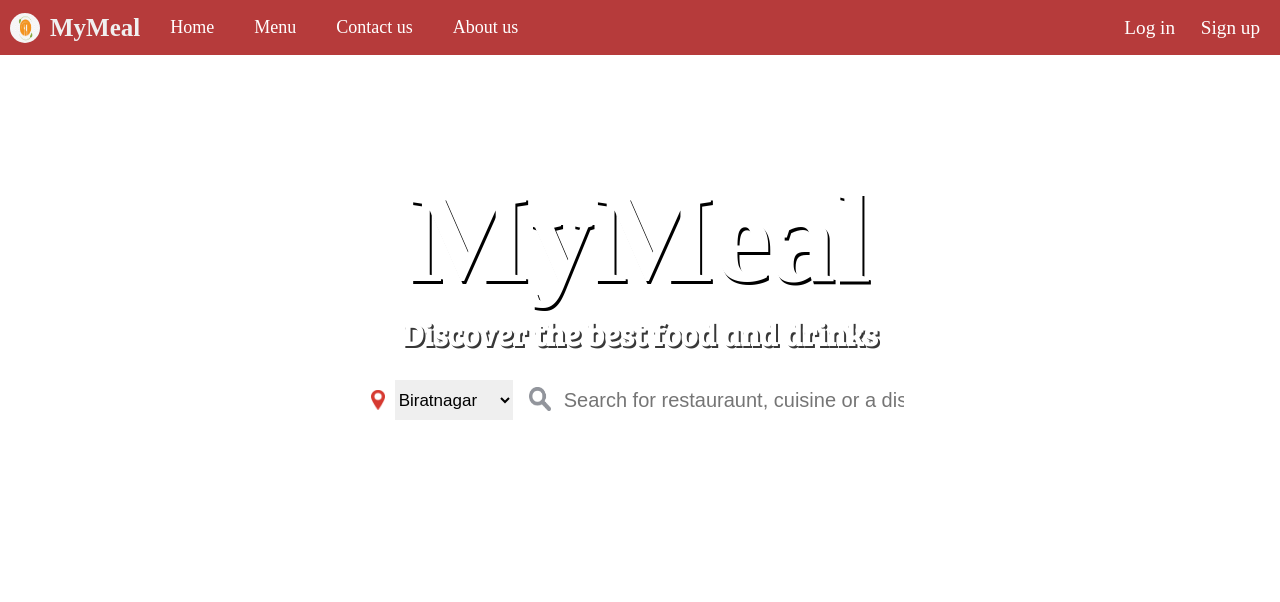
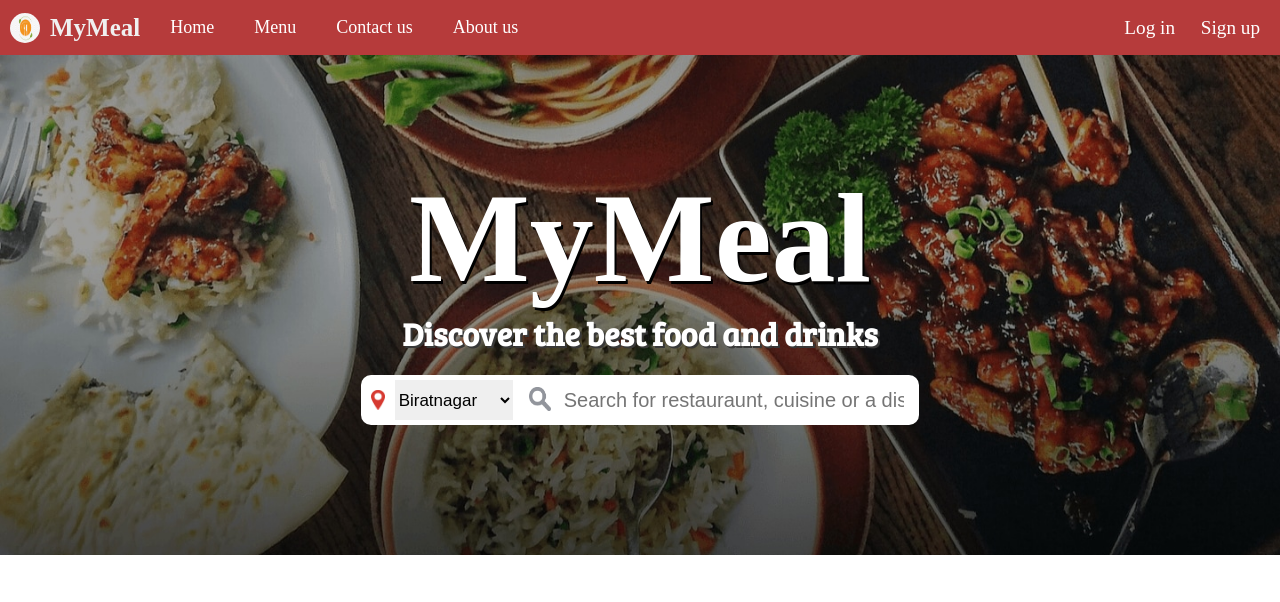
Before and after one commit to mehbmxboy/HTML-PROJECT-MY-MEAL, a plain HTML site: page index.html in a window 1280 px wide. Shown: the top 602 px of the page. Drawn offline with nearby package versions, Linux system fonts and the light colour scheme; the site is published under a folder, as on GitHub Pages, so addresses that start at the root find nothing.

Commit message:
Update style.css

```diff
--- a/css/style.css
+++ b/css/style.css
@@ -112,7 +112,7 @@
   height: 100%;
   z-index: -1;
   opacity: 1;
-  background: url("/Src/HDIMage.jpeg") no-repeat center center/cover;
+  background: url("../src/HDIMage.jpeg") no-repeat center center/cover;
   background-repeat: no-repeat;
 }
 
```
